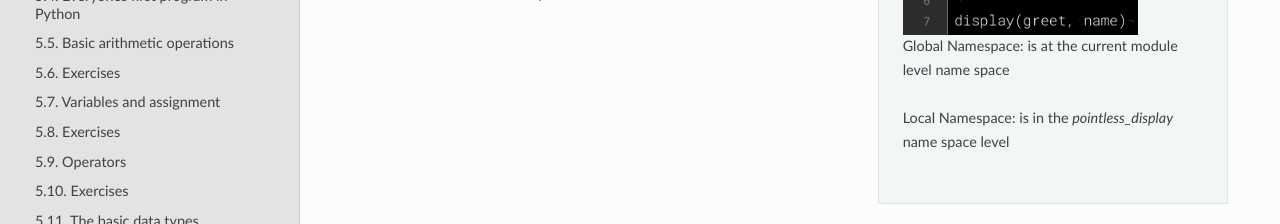
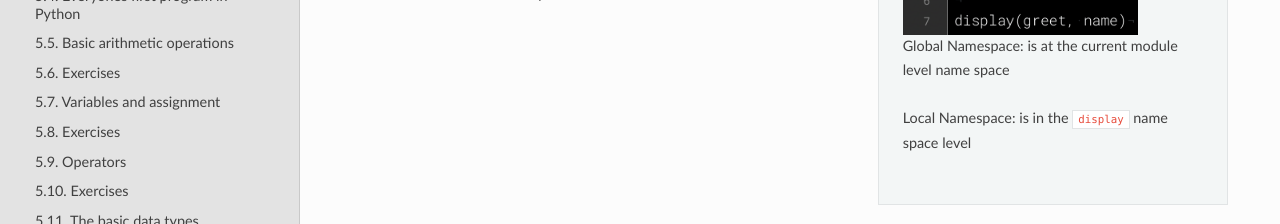
Before and after one commit to GavinHuttley/tib, a Sphinx documentation site: the page built from source/python/namespace.rst, in a window 1280 px wide and 1305 px high, cut to the strip 0-523 px from the top of the window. Shown: the part 299-523 px from the top of the strip. Built offline with Sphinx 7.4.7 and the Read the Docs theme 2.0.0, drawn with Linux system fonts in a browser that asks for light colours.

Commit message:
fix variable name error and reST syntax

```diff
--- a/source/python/namespace.rst
+++ b/source/python/namespace.rst
@@ -5,7 +5,7 @@
         :scale: 40
 
     1. Global Namespace: is at the current module level name space
-    2. Local Namespace: is in the `pointless_display` name space level
+    2. Local Namespace: is in the ``display`` name space level
 
 .. index:: namespace, scope
 
```
